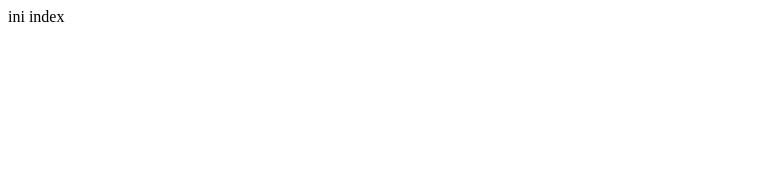
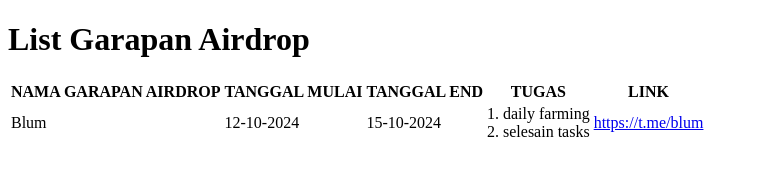
Before and after one commit to isansut/isansut.github.io, a plain HTML site: page index.html in a window 1280 px wide. Shown: the whole page, without its empty margins (0-759 px from the left). Drawn offline with Linux system fonts and the light colour scheme.

Commit message:
Update index.html

```diff
--- a/index.html
+++ b/index.html
@@ -1 +1,37 @@
-ini index
+<!DOCTYPE html>
+<html lang="id">
+<head>
+    <meta charset="UTF-8">
+    <meta name="viewport" content="width=device-width, initial-scale=1.0">
+    <title>List Garapan Airdrop</title>
+    <link rel="stylesheet" href="style.css">
+</head>
+<body>
+
+    <header>
+        <h1>List Garapan Airdrop</h1>
+    </header>
+
+    <table>
+        <thead>
+            <tr>
+                <th>NAMA GARAPAN AIRDROP</th>
+                <th>TANGGAL MULAI</th>
+                <th>TANGGAL END</th>
+                <th>TUGAS</th>
+                <th>LINK</th>
+            </tr>
+        </thead>
+        <tbody>
+            <tr>
+                <td>Blum</td>
+                <td>12-10-2024</td>
+                <td>15-10-2024</td>
+                <td>1. daily farming<br>2. selesain tasks</td>
+                <td><a href="https://t.me/blum" target="_blank">https://t.me/blum</a></td>
+            </tr>
+        </tbody>
+    </table>
+
+</body>
+</html>
```
